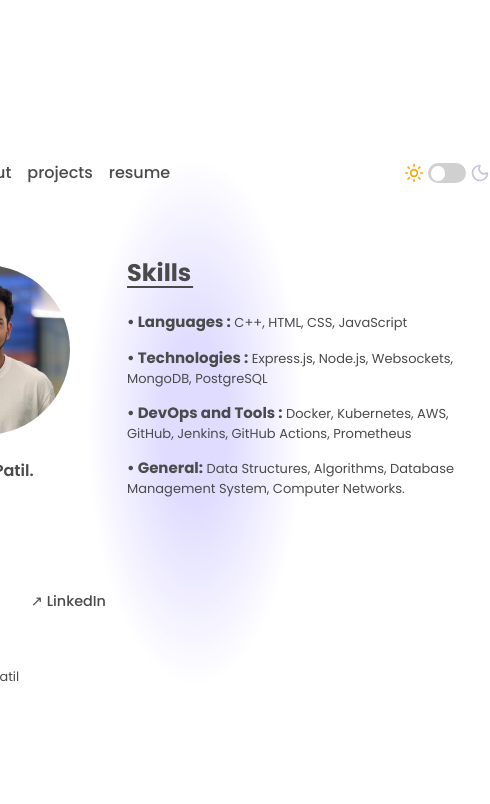
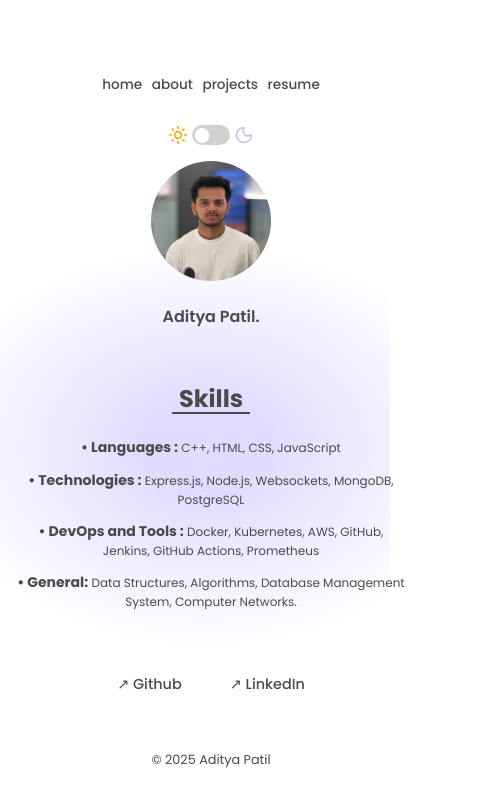
Before and after one commit to AdityaPatil0708/portfolio, a React (Vite) app: page /about in a window 390 px wide. Shown: the top 804 px of the page, 490 px wide, since content can reach past the window. Built offline with nearby package versions, Linux system fonts and the light colour scheme.

Commit message:
added mobile responsiveness

```diff
--- a/src/about.css
+++ b/src/about.css
@@ -108,3 +108,59 @@
   from { transform: scaleX(0); }
   to   { transform: scaleX(0.19); }
 }
+/* Add at the end of about.css */
+
+@media (max-width: 768px) {
+    .about {
+        width: 100%;
+        padding: 0 1rem;
+    }
+
+    .profile {
+        flex-direction: column;
+        height: auto;
+        padding: 1rem 0;
+    }
+
+    .profile .profile-1 {
+        order: 1;
+    }
+
+    .profile .profile-2 {
+        order: 2;
+        padding: 0;
+        margin-left: 0;
+        text-align: center;
+    }
+
+    .profile .profile-2 h2::after {
+        left: 50%;
+        transform: translateX(-50%) scaleX(0);
+        transform-origin: center;
+    }
+
+    @keyframes underlineSweep {
+        from { transform: translateX(-50%) scaleX(0); }
+        to { transform: translateX(-50%) scaleX(0.2); }
+    }
+
+    .avatar {
+        width: 140px;
+        height: 140px;
+    }
+}
+
+@media (max-width: 480px) {
+    .avatar {
+        width: 120px;
+        height: 120px;
+    }
+
+    .profile .profile-2 strong {
+        font-size: 14px;
+    }
+
+    .profile .profile-2 p {
+        font-size: 12px;
+    }
+}
--- a/src/landing.css
+++ b/src/landing.css
@@ -233,3 +233,136 @@ body::before {
         width: 90%;
     }
 }
+
+/* Add at the end of landing.css */
+
+@media (max-width: 768px) {
+    /* App container - make it full width */
+    .app {
+        width: 100%;
+        padding: 1rem;
+        max-width: 100%;
+    }
+
+    /* Navbar - stack vertically */
+    .navbar {
+        flex-direction: column;
+        gap: 1rem;
+        align-items: flex-center;
+    }
+
+    .navbar ul {
+        flex-wrap: wrap;
+        gap: 0.8rem;
+        font-size: 0.9rem;
+        justify-content: center;
+    }
+
+    .mode-toggle-wrapper {
+        align-self: center;
+
+    }
+
+    /* Hero section */
+    .hero {
+        text-align: center;
+        padding-top: 1rem;
+    }
+
+    .hero h1 {
+        font-size: 1.5rem;
+    }
+
+    .hero p {
+        font-size: 0.85rem;
+        padding-right: 0;
+    }
+
+    /* Footer */
+    .footer {
+        margin-top: 25px;
+        text-align: center;
+    }
+
+    .footer .links {
+        flex-direction: column;
+        gap: 1rem;
+        align-items: center;
+    }
+
+    /* Reduce gradient animation on mobile */
+    body::before {
+        animation: smoothBreathMobile 8s ease-in-out infinite;
+    }
+
+    :root[data-theme="light"] body::before {
+        animation: smoothBreathMobile 8s ease-in-out infinite;
+    }
+
+    @keyframes smoothBreathMobile {
+        0%, 100% {
+            background-size: 95% 95%;
+        }
+        50% {
+            background-size: 110% 110%;
+        }
+    }
+}
+
+@media (max-width: 480px) {
+    .navbar ul {
+        font-size: 0.85rem;
+        gap: 0.6rem;
+    }
+
+    .hero h1 {
+        font-size: 1.3rem;
+    }
+
+    .hero p {
+        font-size: 0.8rem;
+    }
+}
+
+@media (max-width: 768px) {
+    /* ... your other mobile styles ... */
+
+    /* Adjust gradient for mobile screens */
+    body::before {
+        background: radial-gradient(ellipse 120% 60% at center,
+                var(--bg-gradient-start) 0%,
+                var(--bg-gradient-end) 40%);
+        animation: smoothBreathMobile 8s ease-in-out infinite;
+    }
+
+    :root[data-theme="light"] body::before {
+        background: radial-gradient(ellipse 120% 60% at center,
+                var(--bg-gradient-start) 10%,
+                var(--bg-gradient-end) 40%);
+        animation: smoothBreathMobile 8s ease-in-out infinite;
+    }
+
+    @keyframes smoothBreathMobile {
+        0%, 100% {
+            background-size: 95% 95%;
+        }
+        50% {
+            background-size: 110% 110%;
+        }
+    }
+}
+
+@media (max-width: 480px) {
+    /* Even more adjusted for small phones */
+    body::before {
+        background: radial-gradient(ellipse 150% 50% at center,
+                var(--bg-gradient-start) 0%,
+                var(--bg-gradient-end) 45%);
+    }
+
+    :root[data-theme="light"] body::before {
+        background: radial-gradient(ellipse 150% 50% at center,
+                var(--bg-gradient-start) 10%,
+                var(--bg-gradient-end) 45%);
+    }
+}
--- a/src/projects.css
+++ b/src/projects.css
@@ -135,3 +135,65 @@ body::before {
 .fa-github:hover {
     color: var(--button-hover-bg);
 }
+/* Add at the end of projects.css */
+
+@media (max-width: 768px) {
+    .hero2 {
+        padding-left: 15px;
+        padding-right: 15px;
+    }
+
+    .hero2 .title h2 {
+        font-size: 1.5rem;
+        text-align: center;
+    }
+
+    .hero2 .project1,
+    .hero2 .project2,
+    .hero2 .project3 {
+        padding-left: 15px;
+        padding-right: 15px;
+        margin-bottom: 10px;
+    }
+
+    .hero2 .project1-title h3,
+    .hero2 .project2-title h3,
+    .hero2 .project3-title h3 {
+        font-size: 1.1rem;
+    }
+
+    .hero2 button {
+        margin-top: 5px;
+        font-size: 0.85rem;
+        padding: 4px 8px;
+    }
+
+    .fa-github {
+        padding-top: 7px;
+        font-size: 20px;
+    }
+}
+
+@media (max-width: 480px) {
+    .hero2 {
+        padding-left: 10px;
+        padding-right: 10px;
+    }
+
+    .hero2 .title h2 {
+        font-size: 1.3rem;
+    }
+
+    .hero2 .project1,
+    .hero2 .project2,
+    .hero2 .project3 {
+        padding-left: 10px;
+        padding-right: 10px;
+    }
+
+    .hero2 .project1-title h3,
+    .hero2 .project2-title h3,
+    .hero2 .project3-title h3 {
+        font-size: 1rem;
+    }
+}
```
